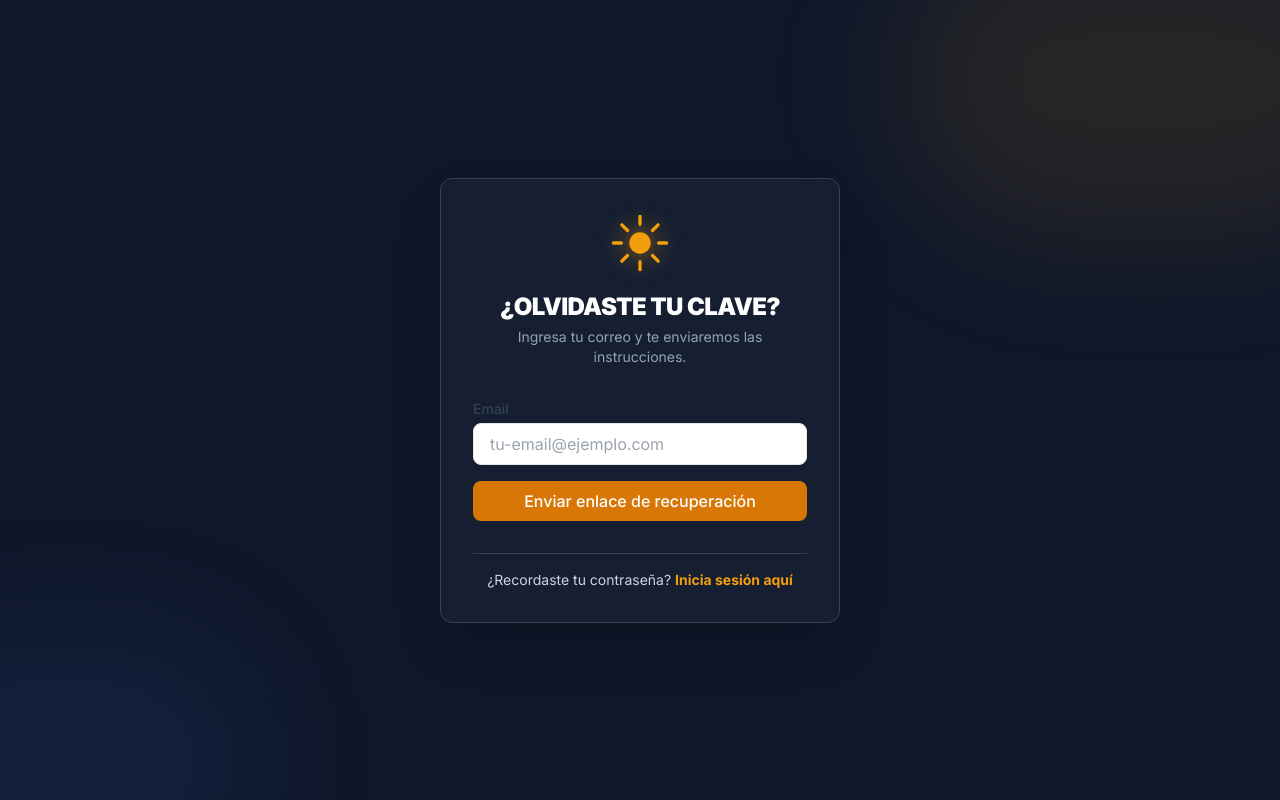
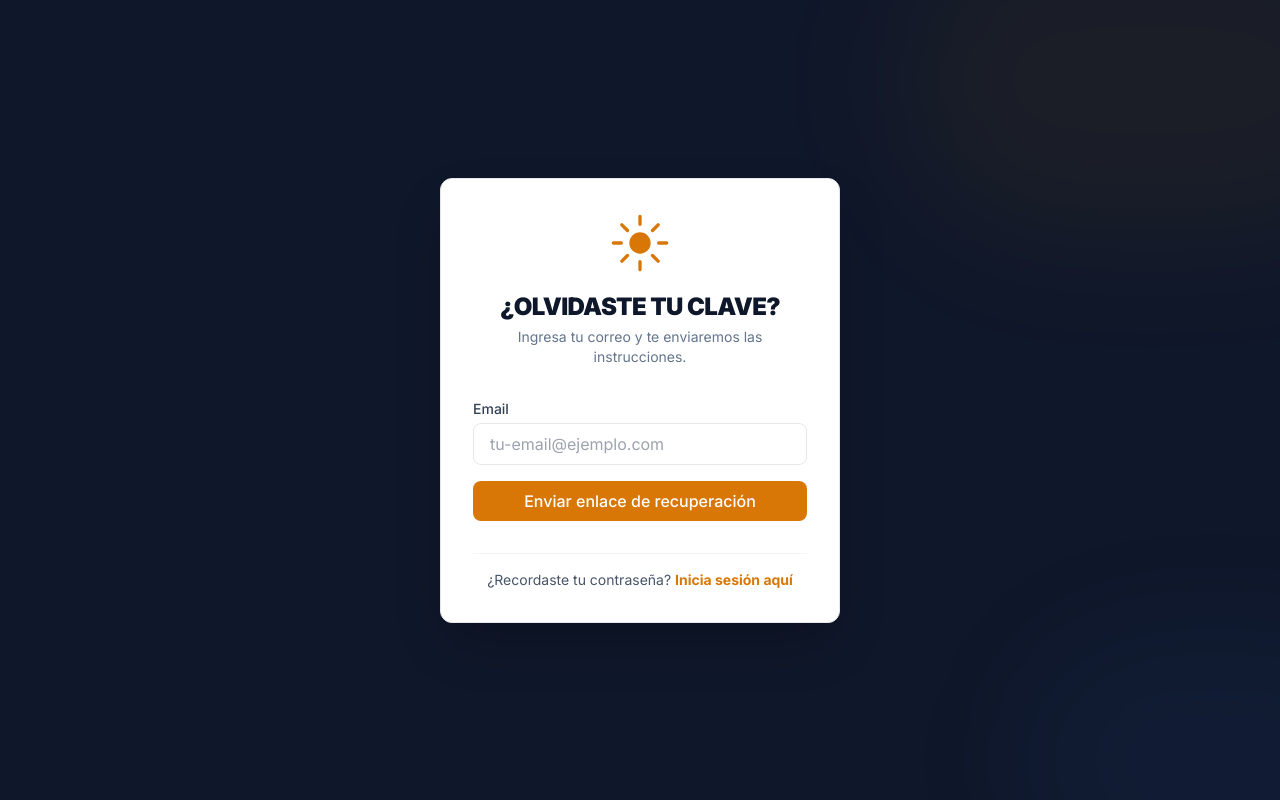
Before and after one commit to yanethtezara/solarflow.nextjs, a Next.js app: page /forgot-password in a window 1280 px wide. Built offline with nearby package versions, Linux system fonts and the light colour scheme; no server answers.

Commit message:
fix: restore white central card and navy background to match production
- Updated Login, Forgot Password, and Reset Password pages
- Background set to bg-slate-900 (Navy)
- Central card restored to bg-white
- Text inside cards set back to slate-900 for legibility

```diff
--- a/app/auth/reset-password/page.tsx
+++ b/app/auth/reset-password/page.tsx
@@ -9,25 +9,22 @@ export default function ResetPasswordPage() {
     <main className="min-h-screen flex items-center justify-center bg-slate-900 px-4 py-12">
       {/* Background decoration */}
       <div className="fixed inset-0 overflow-hidden pointer-events-none">
-        <div className="absolute -top-[10%] -right-[10%] w-[40%] h-[40%] bg-amber-500/10 rounded-full blur-3xl" />
-        <div className="absolute -bottom-[10%] -left-[10%] w-[30%] h-[30%] bg-blue-500/10 rounded-full blur-3xl" />
+        <div className="absolute -top-[10%] -right-[10%] w-[40%] h-[40%] bg-amber-500/5 rounded-full blur-3xl" />
+        <div className="absolute -bottom-[10%] -right-[10%] w-[30%] h-[30%] bg-blue-500/5 rounded-full blur-3xl" />
       </div>
 
       <div className="w-full max-w-[400px] relative z-10">
-        <div className="card p-8 space-y-8 animate-fade-in shadow-2xl bg-slate-800/50 backdrop-blur-md border border-slate-700">
+        <div className="card p-8 space-y-8 animate-fade-in shadow-2xl bg-white">
           {/* Brand Header */}
           <div className="flex flex-col items-center space-y-4">
             <Link href="/" className="transition-transform duration-300 hover:scale-105">
-              <SunLogo
-                size={64}
-                className="text-amber-500 drop-shadow-[0_0_8px_rgba(245,158,11,0.5)]"
-              />
+              <SunLogo size={64} className="text-amber-600" />
             </Link>
             <div className="text-center">
-              <h1 className="text-2xl font-black tracking-tight text-white uppercase">
+              <h1 className="text-2xl font-black tracking-tight text-slate-900 uppercase">
                 Nueva Contraseña
               </h1>
-              <p className="text-slate-400 text-sm mt-1">Ingresa tu nueva clave de acceso.</p>
+              <p className="text-slate-500 text-sm mt-1">Ingresa tu nueva clave de acceso.</p>
             </div>
           </div>
 
--- a/app/forgot-password/page.tsx
+++ b/app/forgot-password/page.tsx
@@ -9,25 +9,22 @@ export default function ForgotPasswordPage() {
     <main className="min-h-screen flex items-center justify-center bg-slate-900 px-4 py-12">
       {/* Background decoration */}
       <div className="fixed inset-0 overflow-hidden pointer-events-none">
-        <div className="absolute -top-[10%] -right-[10%] w-[40%] h-[40%] bg-amber-500/10 rounded-full blur-3xl" />
-        <div className="absolute -bottom-[10%] -left-[10%] w-[30%] h-[30%] bg-blue-500/10 rounded-full blur-3xl" />
+        <div className="absolute -top-[10%] -right-[10%] w-[40%] h-[40%] bg-amber-500/5 rounded-full blur-3xl" />
+        <div className="absolute -bottom-[10%] -right-[10%] w-[30%] h-[30%] bg-blue-500/5 rounded-full blur-3xl" />
       </div>
 
       <div className="w-full max-w-[400px] relative z-10">
-        <div className="card p-8 space-y-8 animate-fade-in shadow-2xl bg-slate-800/50 backdrop-blur-md border border-slate-700">
+        <div className="card p-8 space-y-8 animate-fade-in shadow-2xl bg-white">
           {/* Brand Header */}
           <div className="flex flex-col items-center space-y-4">
             <Link href="/" className="transition-transform duration-300 hover:scale-105">
-              <SunLogo
-                size={64}
-                className="text-amber-500 drop-shadow-[0_0_8px_rgba(245,158,11,0.5)]"
-              />
+              <SunLogo size={64} className="text-amber-600" />
             </Link>
             <div className="text-center">
-              <h1 className="text-2xl font-black tracking-tight text-white uppercase">
+              <h1 className="text-2xl font-black tracking-tight text-slate-900 uppercase">
                 ¿Olvidaste tu clave?
               </h1>
-              <p className="text-slate-400 text-sm mt-1">
+              <p className="text-slate-500 text-sm mt-1">
                 Ingresa tu correo y te enviaremos las instrucciones.
               </p>
             </div>
@@ -37,12 +34,12 @@ export default function ForgotPasswordPage() {
           <ForgotPasswordForm />
 
           {/* Footer Link */}
-          <div className="pt-4 border-t border-slate-700 text-center">
-            <p className="text-sm text-slate-300">
+          <div className="pt-4 border-t border-slate-100 text-center">
+            <p className="text-sm text-slate-600">
               ¿Recordaste tu contraseña?{' '}
               <Link
                 href="/login"
-                className="font-bold text-amber-500 hover:text-amber-600 transition-colors duration-200 underline-offset-4 hover:underline"
+                className="font-bold text-amber-600 hover:text-amber-700 transition-colors duration-200 underline-offset-4 hover:underline"
               >
                 Inicia sesión aquí
               </Link>
--- a/app/login/page.tsx
+++ b/app/login/page.tsx
@@ -9,25 +9,22 @@ export default function LoginPage() {
     <main className="min-h-screen flex items-center justify-center bg-slate-900 px-4 py-12">
       {/* Background decoration - subtle sun-like glow */}
       <div className="fixed inset-0 overflow-hidden pointer-events-none">
-        <div className="absolute -top-[10%] -left-[10%] w-[40%] h-[40%] bg-amber-500/10 rounded-full blur-3xl" />
-        <div className="absolute -bottom-[10%] -right-[10%] w-[30%] h-[30%] bg-blue-500/10 rounded-full blur-3xl" />
+        <div className="absolute -top-[10%] -left-[10%] w-[40%] h-[40%] bg-amber-500/5 rounded-full blur-3xl" />
+        <div className="absolute -bottom-[10%] -right-[10%] w-[30%] h-[30%] bg-blue-500/5 rounded-full blur-3xl" />
       </div>
 
       <div className="w-full max-w-[400px] relative z-10">
-        <div className="card p-8 space-y-8 animate-fade-in shadow-2xl bg-slate-800/50 backdrop-blur-md border border-slate-700">
+        <div className="card p-8 space-y-8 animate-fade-in shadow-2xl bg-white">
           {/* Brand Header */}
           <div className="flex flex-col items-center space-y-4">
             <Link href="/" className="transition-transform duration-300 hover:scale-105">
-              <SunLogo
-                size={64}
-                className="text-amber-500 drop-shadow-[0_0_8px_rgba(245,158,11,0.5)]"
-              />
+              <SunLogo size={64} className="text-amber-600" />
             </Link>
             <div className="text-center">
-              <h1 className="text-2xl font-black tracking-tight text-white uppercase">
+              <h1 className="text-2xl font-black tracking-tight text-slate-900 uppercase">
                 Bienvenido de nuevo
               </h1>
-              <p className="text-slate-400 text-sm mt-1">Accede a tus instalaciones y clientes.</p>
+              <p className="text-slate-500 text-sm mt-1">Accede a tus instalaciones y clientes.</p>
             </div>
           </div>
 
@@ -35,12 +32,12 @@ export default function LoginPage() {
           <LoginForm />
 
           {/* Footer Link */}
-          <div className="pt-4 border-t border-slate-700 text-center">
-            <p className="text-sm text-slate-300">
+          <div className="pt-4 border-t border-slate-100 text-center">
+            <p className="text-sm text-slate-600">
               ¿No tienes cuenta aún?{' '}
               <Link
                 href="/signup"
-                className="font-bold text-amber-500 hover:text-amber-600 transition-colors duration-200 underline-offset-4 hover:underline"
+                className="font-bold text-amber-600 hover:text-amber-700 transition-colors duration-200 underline-offset-4 hover:underline"
               >
                 Crea tu cuenta aquí
               </Link>
@@ -49,9 +46,9 @@ export default function LoginPage() {
         </div>
 
         {/* Support link */}
-        <p className="mt-8 text-center text-xs text-slate-500">
+        <p className="mt-8 text-center text-xs text-slate-400">
           ¿Necesitas ayuda técnica?{' '}
-          <a href="#" className="underline hover:text-slate-300 transition-colors">
+          <a href="#" className="underline hover:text-slate-200 transition-colors">
             Contacta con soporte
           </a>
         </p>
```
